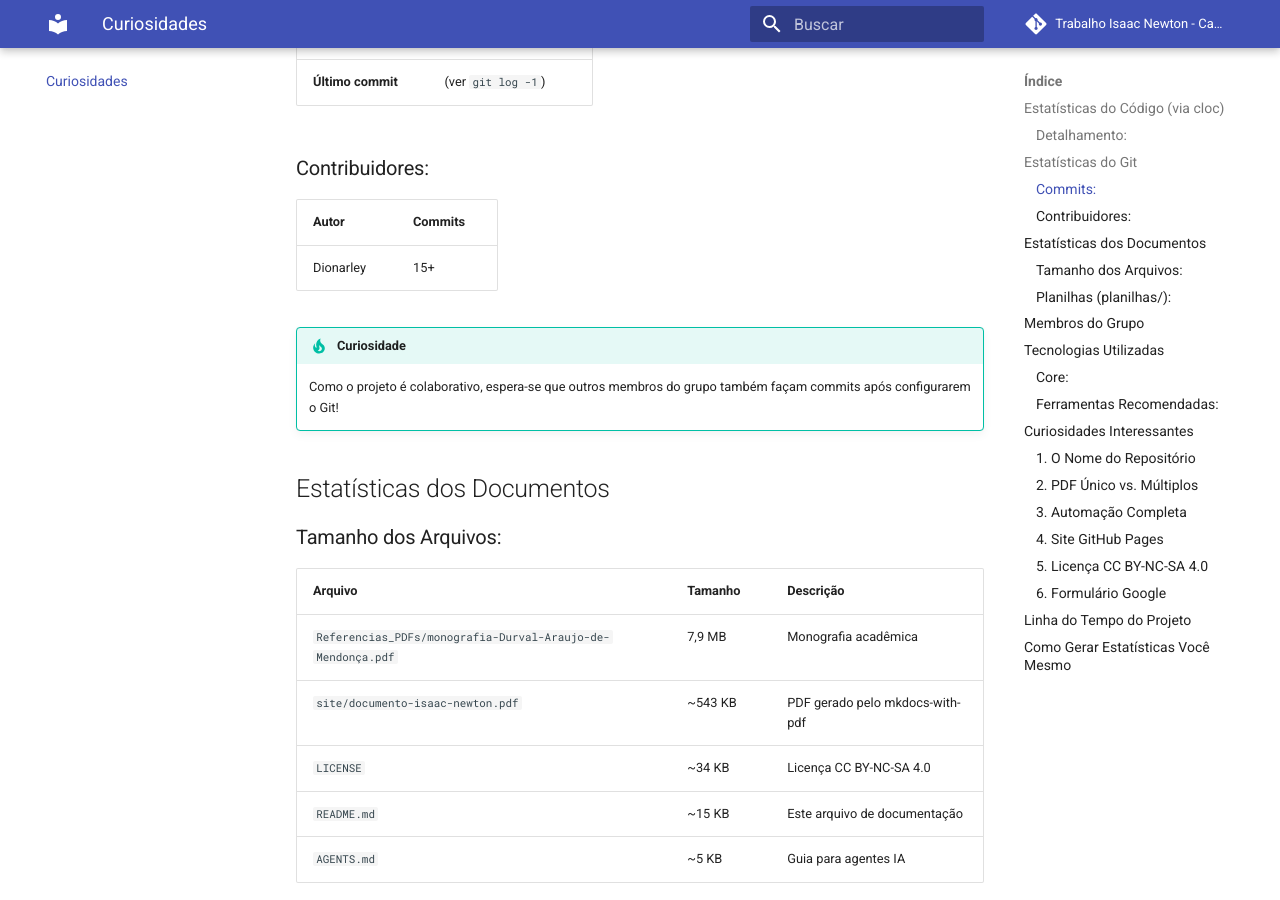
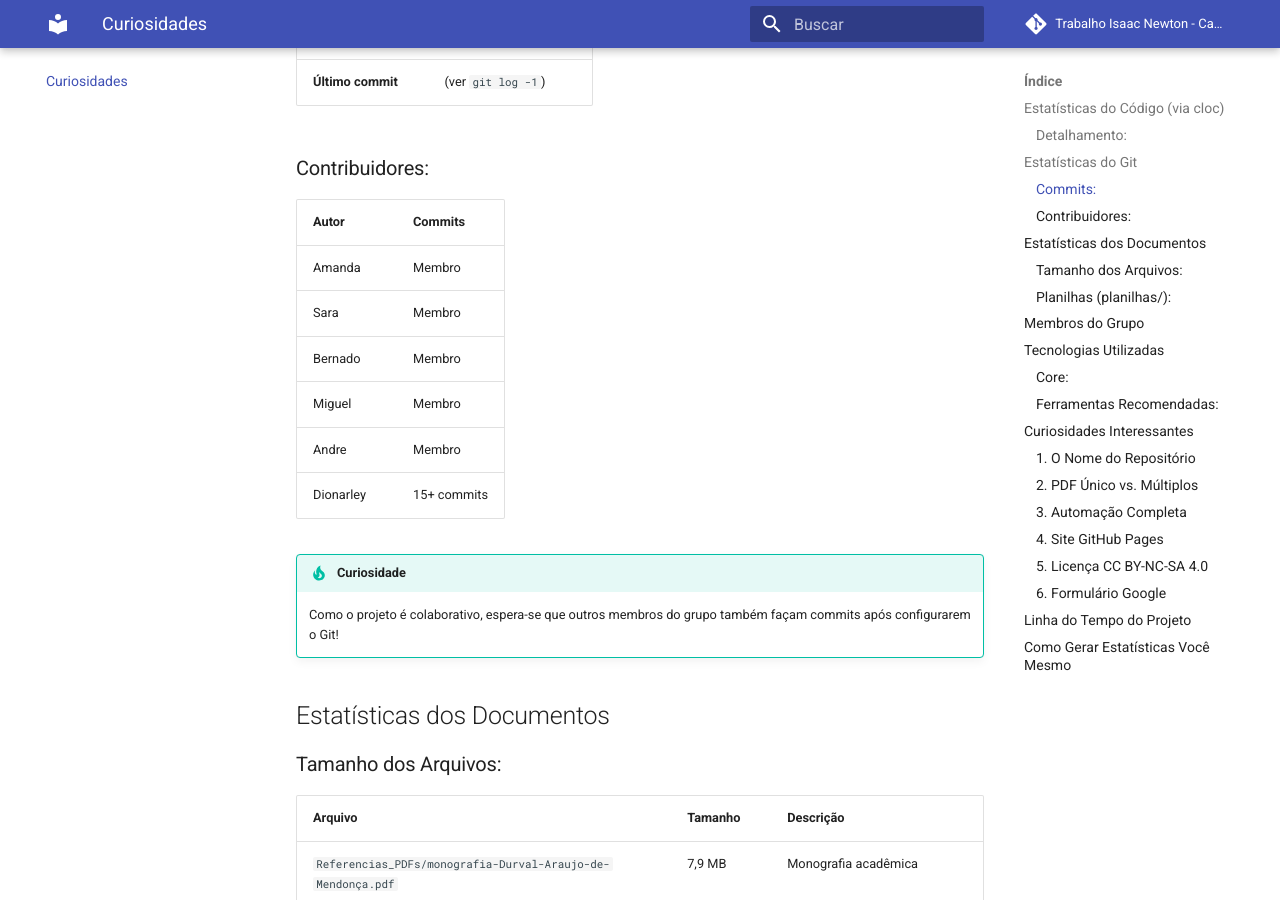
Before and after one commit to dionarley/Trabaho_Fisica_Conceit_1_per_Divulgacao_Cient, an MkDocs documentation site: the page built from docs/curiosidades.md, in a window 1280 px wide and 900 px high, scrolled down 1609 px. Built offline with MkDocs 1.6.1 and Material for MkDocs 9.7.7, drawn with Linux system fonts in a browser that asks for light colours; comment, search, counter and statistics services are not loaded.

Commit message:
Update: créditos do trabalho com todos os membros
- docs/licenca.md: atribuição agora lista Amanda, Sara, Bernado, Miguel, Andre, Dionarley
- docs/licenca.md: BibTeX author atualizado para todos os membros
- docs/referencias.md: BibTeX author atualizado para todos os membros
- docs/curiosidades.md: tabela de contribuidores com todos os 6 membros
- Todas as páginas com datas sincronizadas via update-dates.sh

```diff
--- a/docs/curiosidades.md
+++ b/docs/curiosidades.md
@@ -60,7 +60,12 @@ git log --all --pretty=format:"%ad" --date=short | sort | uniq -c
 
 | Autor | Commits |
 |--------|---------|
-| Dionarley | 15+ |
+| Amanda | Membro |
+| Sara | Membro |
+| Bernado | Membro |
+| Miguel | Membro |
+| Andre | Membro |
+| Dionarley | 15+ commits |
 
 !!! tip "Curiosidade"
     Como o projeto é colaborativo, espera-se que outros membros do grupo também façam commits após configurarem o Git!
```
Also changed, not shown: docs/licenca.md (+2 -2 lines), docs/referencias.md (+1 -1 lines).
